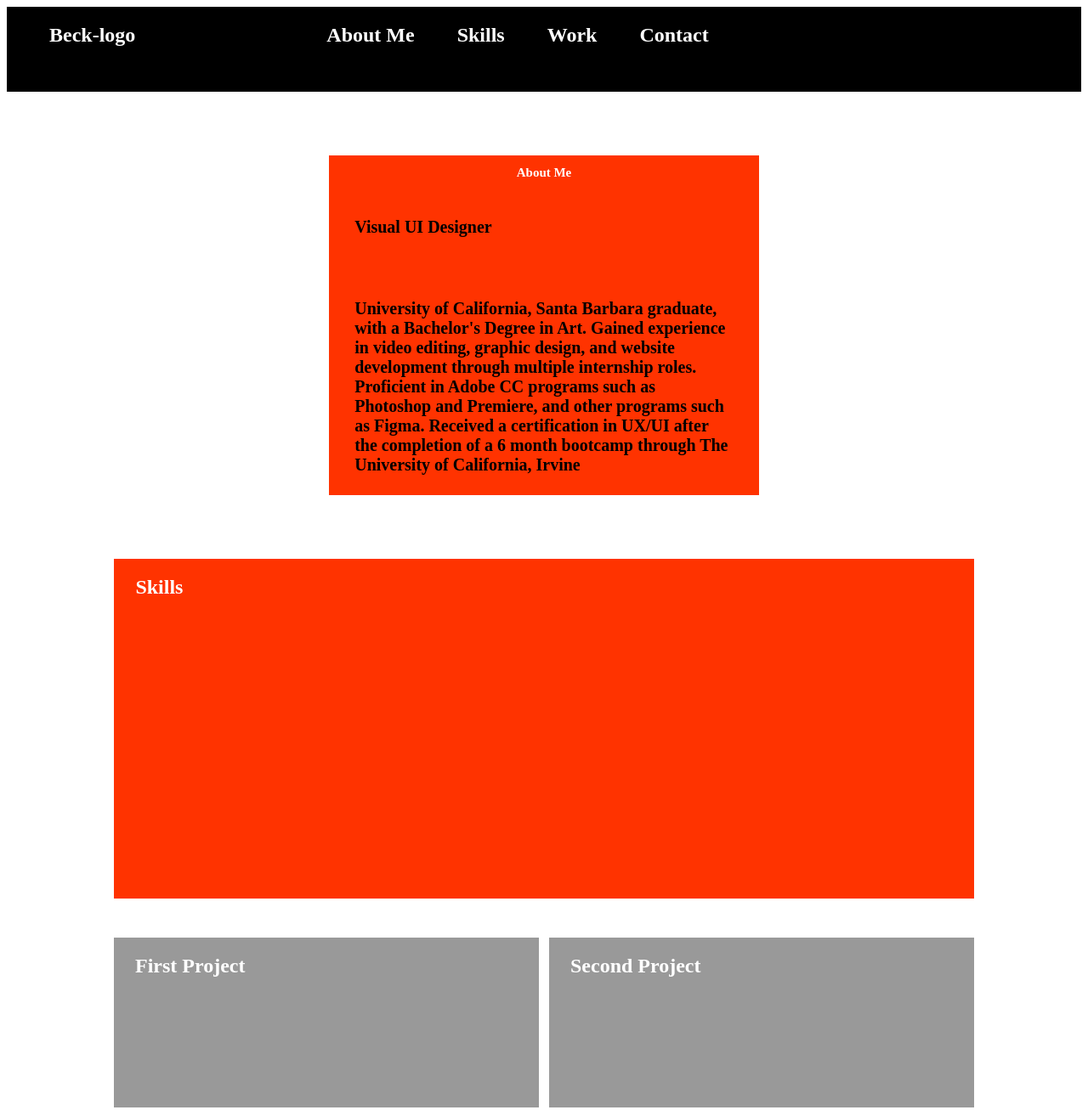
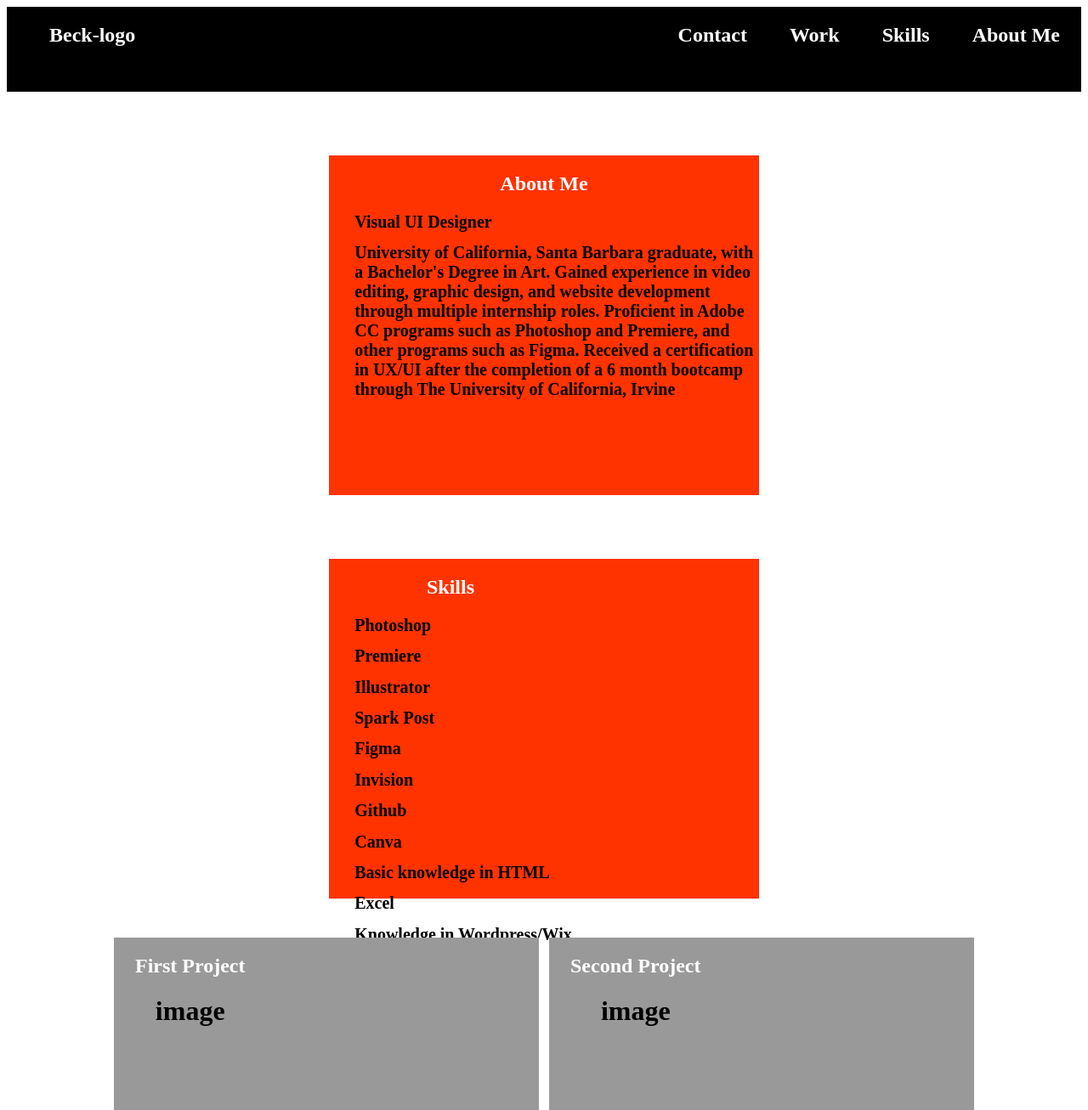
Before and after one commit to ebeckius-bit/UX_UI_HW_17, a plain HTML site: page index.html in a window 1280 px wide. Shown: the top 1307 px of the page at 85% size. Drawn offline with Linux system fonts and the light colour scheme.

Commit message:
Draft 1
First iteration of Portfolio

```diff
--- a/css/style.css
+++ b/css/style.css
@@ -24,12 +24,15 @@ main {
   text-align: center;
   text-emphasis-color: white;
 }
+.tab1 {
+  text-align: center;
+  text-emphasis-color: white;
+}
 .header {
   height: 100px;
   background: #000000;
 }
 .about-me {
-  position: relative;
   margin: 0 auto;
   width: 40%;
   height: 400px;
@@ -37,7 +40,7 @@ main {
 }
 .skills{
   margin: 0 auto;
-  width: 80%;
+  width: 40%;
   height: 400px;
   background: #ff3300;
 }
@@ -82,11 +85,13 @@ main {
 .hero-2 {
   background: #999999;
   width: 500px;
+  height: 600px;
 }
 
 .hero-3 {
   background: #999999;
   width: 500px;
+  height: 600px;
 }
 
 .footer {
@@ -95,7 +100,19 @@ main {
   background: #000000;
 }
 .about-me {
-  text-emphasis-color: white;
   font-size: 10px;
   text-align: left;
 }
+#aboutMe {
+  font-size: 24px;
+}
+#skills  {
+  font-size: 24px;
+  color: white;
+  padding-left: 25px;
+  padding-right: 25px;
+
+}
+.skills {
+  font-size: 10px;
+}
--- a/index.html
+++ b/index.html
@@ -5,53 +5,77 @@
   <link href="https://fonts.googleapis.com/css?family=Poppins:100,200,300,400,500,600,700,800,900&display=swap"
     rel="stylesheet">
   <link href="css/style.css" rel="stylesheet" type="text/css">
-  <title>Furniture Homepage</title>
+  <title>Beck Portfolio</title>
 </head>
 <main>
   <div class="header">
     <div style="float:left">
       <h2 class="logo"> Beck-logo </h2>
     </div>
-    <div style="float:left">
+    <div style="float:right">
       <h2 class="tab"> About Me </h2>
     </div>
-    <div style="float:left">
+    <div style="float:right">
       <h2 class="tab"> Skills </h2>
     </div>
-    <div style="float:left">
+    <div style="float:right">
       <h2 class="tab"> Work </h2>
     </div>
-    <div style="float:left">
+    <div style="float:right">
       <h2 class="tab"> Contact </h2>
     </div>
   </div>
+  </div>
+  <div class="tile-container"></div>
   <div class=blank2></div>
   <div class="about-me">
     <div style="float:left">
-      <h2 class="tab">About Me </h2>
-      <h1 style="padding: 30px;">Visual UI Designer</h1>
-      <h1 style="padding: 30px;">University of California, Santa Barbara graduate, with a Bachelor's Degree in Art. Gained experience in video editing, graphic design, and website development through multiple internship roles. Proficient in Adobe CC programs such as Photoshop and Premiere, and other programs such as Figma. Received a certification in UX/UI after the completion of a 6 month bootcamp through The University of California, Irvine</h1>
+      <h2 id=aboutMe class="tab">About Me </h2>
+      <h1 style="margin-inline-start: 30px;">Visual UI Designer</h1>
+      <h1 style="margin-inline-start: 30px;">University of California, Santa Barbara graduate, with a Bachelor's Degree
+        in Art. Gained experience in video editing, graphic design, and website development through multiple internship
+        roles. Proficient in Adobe CC programs such as Photoshop and Premiere, and other programs such as Figma.
+        Received a certification in UX/UI after the completion of a 6 month bootcamp through The University of
+        California, Irvine</h1>
     </div>
   </div>
-  <div class="blank2"></div>
+  <div class=blank2></div>
   <div class="skills">
     <div style="float:left">
-      <h2 class="tab"> Skills </h2>
+      <h2 id="skills" class="tab"> Skills </h2>
+        <h1 style="margin-inline-start: 30px;"> Photoshop </h1>
+        <h1 style="margin-inline-start: 30px;"> Premiere </h1>
+        <h1 style="margin-inline-start: 30px;"> Illustrator </h1>
+        <h1 style="margin-inline-start: 30px;"> Spark Post </h1>
+        <h1 style="margin-inline-start: 30px;"> Figma </h1>
+        <h1 style="margin-inline-start: 30px;"> Invision </h1>
+        <h1 style="margin-inline-start: 30px;"> Github </h1>
+        <h1 style="margin-inline-start: 30px;"> Canva </h1>
+        <h1 style="margin-inline-start: 30px;"> Basic knowledge in HTML </h1>
+        <h1 style="margin-inline-start: 30px;"> Excel </h1>
+        <h1 style="margin-inline-start: 30px;"> Knowledge in Wordpress/Wix </h1>
     </div>
+  </div>
+  </div>
   </div>
   </div>
   <div class="tile-container">
     <div class="tile hero-2">
       <div style="float:left">
         <h2 class="tab">First Project</h2>
+        <h1> image </h1>
       </div>
     </div>
     <div class="tile hero-3">
       <div style="float:left">
         <h2 class="tab">Second Project</h2>
+        <h1> image </h1>
       </div>
     </div>
   </div>
+  <div class=blank2></div>
+  <div class=blank2></div>
+  <div class=blank2></div>
   <div class=blank2></div>
   <div class=blank2></div>
   <div class=blank2></div>
@@ -63,16 +87,16 @@
     <div style="float:left">
       <h2 class="logo"> Beck-logo </h2>
     </div>
-    <div style="float:left">
+    <div style="float:right">
       <h2 class="tab"> About Me </h2>
     </div>
-    <div style="float:left">
+    <div style="float:right">
       <h2 class="tab"> Skills </h2>
     </div>
-    <div style="float:left">
+    <div style="float:right">
       <h2 class="tab"> Work </h2>
     </div>
-    <div style="float:left">
+    <div style="float:right">
       <h2 class="tab"> Contact </h2>
     </div>
   </div>
```
